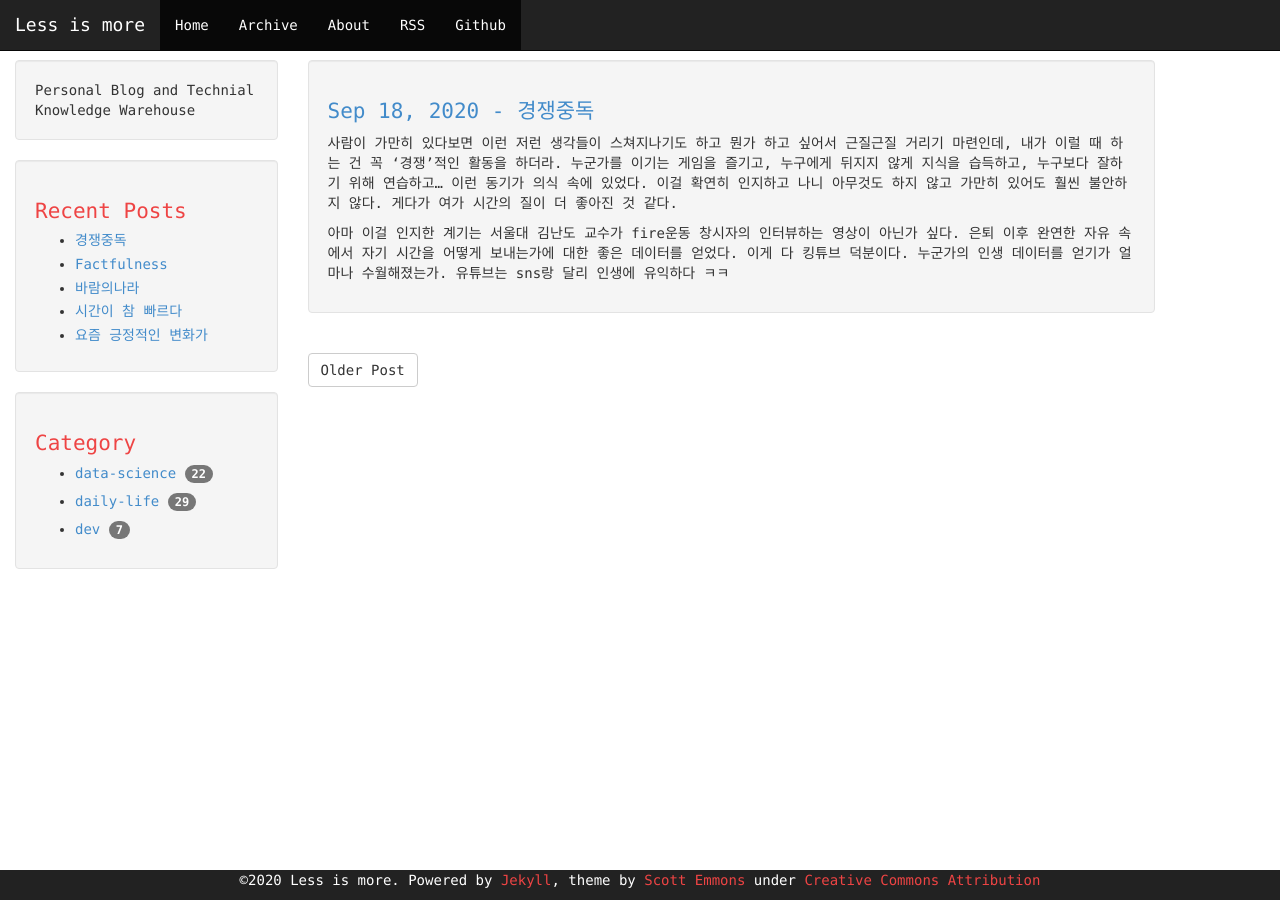
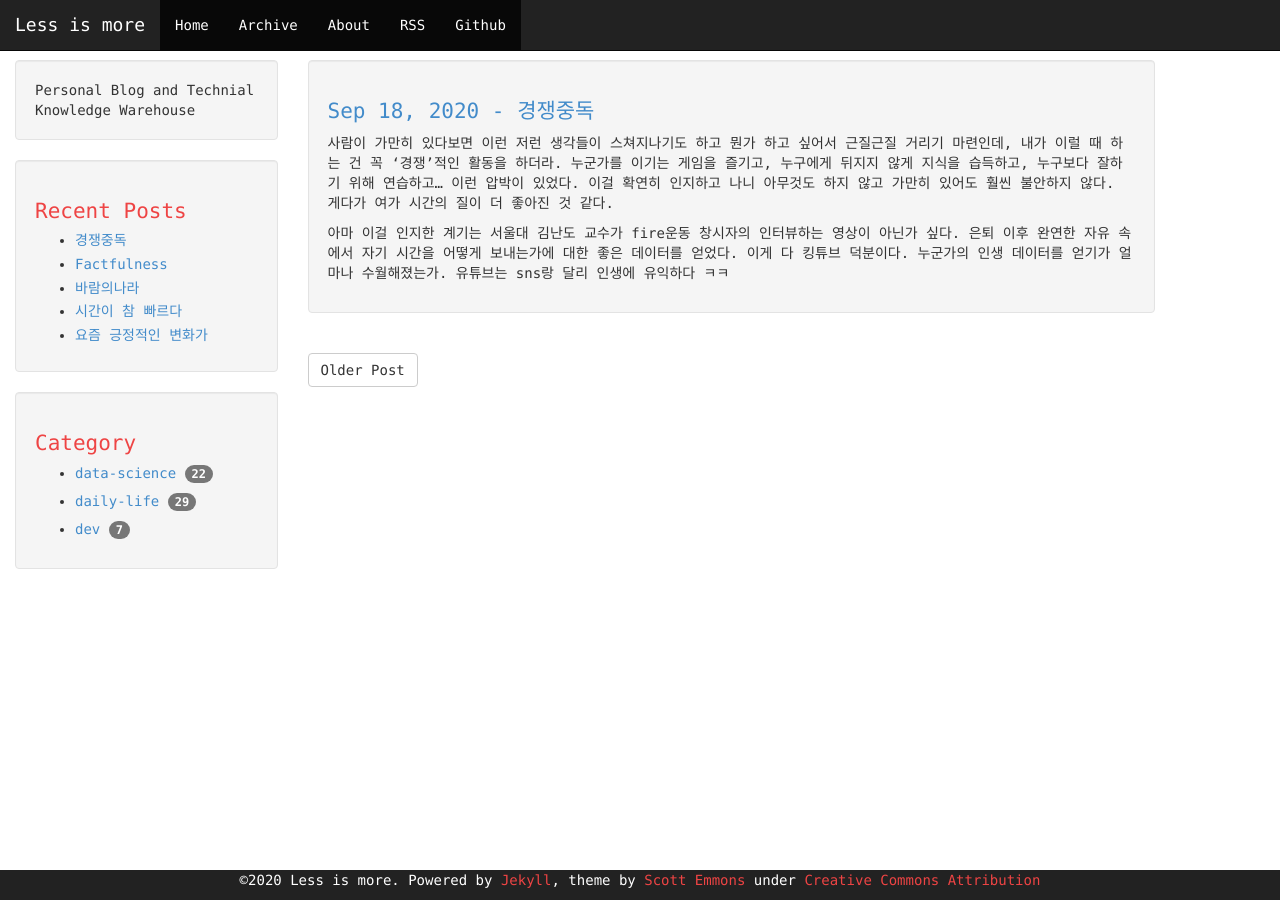
Before and after one commit to 11wi/11wi.github.io, a Jekyll site: the page built from _posts/2020-09-18-경쟁중독.md, in a window 1280 px wide. Built offline with Jekyll 4.4.1, drawn with Linux system fonts in a browser that asks for light colours; some web fonts are replaced.

Commit message:
Update 2020-09-18-경쟁중독.md

```diff
--- a/_posts/2020-09-18-경쟁중독.md
+++ b/_posts/2020-09-18-경쟁중독.md
@@ -4,6 +4,6 @@ category: daily-life
 ---
 
 사람이 가만히 있다보면 이런 저런 생각들이 스쳐지나기도 하고 뭔가 하고 싶어서 근질근질 거리기 마련인데, 내가 이럴 때 하는 건 꼭 '경쟁'적인 활동을 하더라.
-누군가를 이기는 게임을 즐기고, 누구에게 뒤지지 않게 지식을 습득하고, 누구보다 잘하기 위해 연습하고... 이런 동기가 의식 속에 있었다. 이걸 확연히 인지하고 나니 아무것도 하지 않고 가만히 있어도 훨씬 불안하지 않다. 게다가 여가 시간의 질이 더 좋아진 것 같다.
+누군가를 이기는 게임을 즐기고, 누구에게 뒤지지 않게 지식을 습득하고, 누구보다 잘하기 위해 연습하고... 이런 압박이 있었다. 이걸 확연히 인지하고 나니 아무것도 하지 않고 가만히 있어도 훨씬 불안하지 않다. 게다가 여가 시간의 질이 더 좋아진 것 같다.
 
 아마 이걸 인지한 계기는 서울대 김난도 교수가 fire운동 창시자의 인터뷰하는 영상이 아닌가 싶다. 은퇴 이후 완연한 자유 속에서 자기 시간을 어떻게 보내는가에 대한 좋은 데이터를 얻었다. 이게 다 킹튜브 덕분이다. 누군가의 인생 데이터를 얻기가 얼마나 수월해졌는가. 유튜브는 sns랑 달리 인생에 유익하다 ㅋㅋ
```
